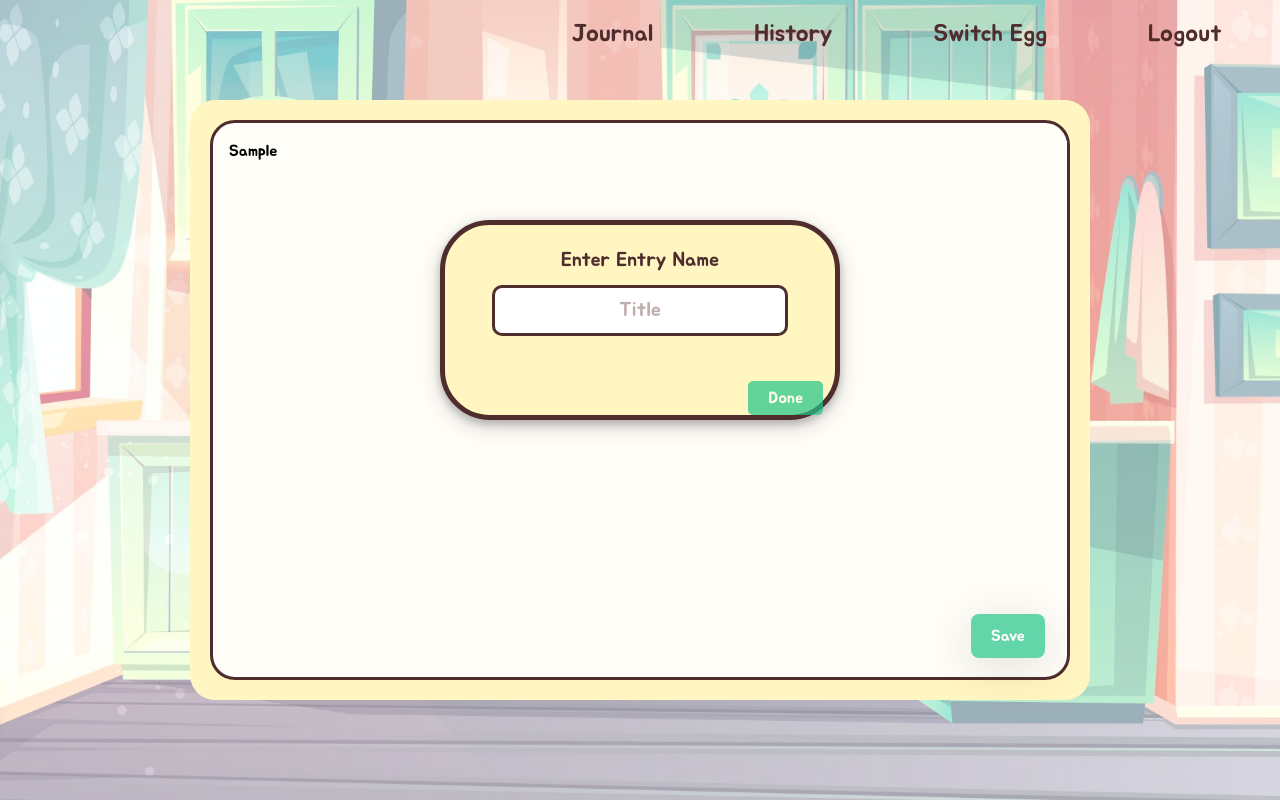
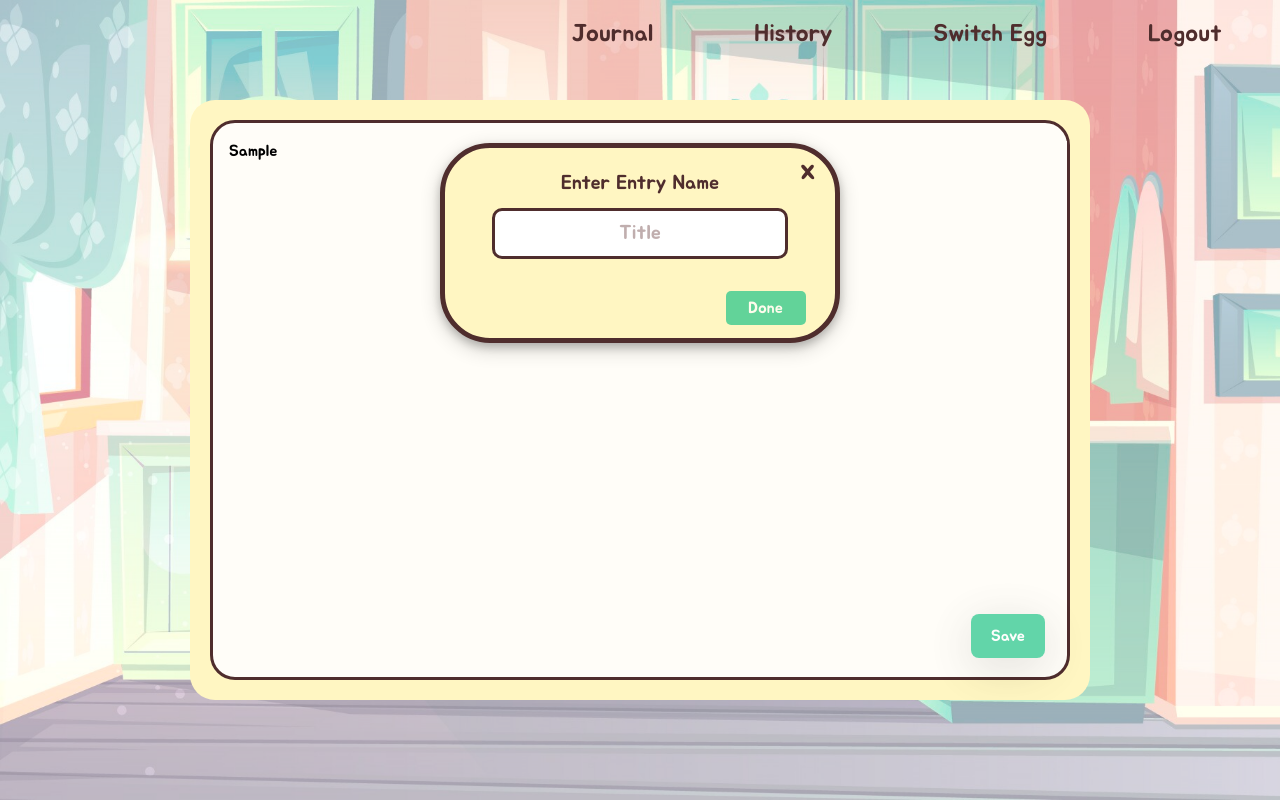
Before and after one commit to xuserena12/sunny-side-diaries, a React (Create React App) app in the folder frontend/: page /journal in a window 1280 px wide. Both pictures are taken after typing "Sample" into the empty fields and a click on the button "Save". Built offline with nearby package versions, Linux system fonts and the light colour scheme; a web font is replaced by a local one.

Commit message:
design changes

```diff
--- a/frontend/src/Colours.css
+++ b/frontend/src/Colours.css
@@ -3,4 +3,5 @@
     --mellow: #fff6c2;
     --green: #21c589;
     --cream: #FFFDF8;
+    --red:  #FF9898;
 }
--- a/frontend/src/components/Entry.css
+++ b/frontend/src/components/Entry.css
@@ -56,13 +56,19 @@
 }
 
 
-.button-container {
+.analysis {
   position: absolute;
   bottom: 0;
   right: 0;
   margin-right: 12px;
+  background-color: var(--green);
+  color: white;
+  padding: 10px;
+  border-radius: 5px;
+  opacity: 0.6;
+  box-shadow: 0 5px 3px 0 rgba(0,0,0,0.1), 0 5px 3px 0 rgba(0,0,0,0.1);
 }
 
-.analysis {
-  /* background-color: #716e6e; */
+.analysis:hover {
+  opacity: 1;
 }
--- a/frontend/src/components/Entry.js
+++ b/frontend/src/components/Entry.js
@@ -30,9 +30,7 @@ const Entry = ({ date, title, content }) => {
         <div>
           <p className="content">{content}</p>
         </div>
-        <div className="button-container">
             <button className="analysis" onClick={handleClick}>See analysis</button>
-        </div>
         </div>
       </div>
 
--- a/frontend/src/components/Modal.css
+++ b/frontend/src/components/Modal.css
@@ -4,20 +4,17 @@
     background-color: var(--mellow);
     height: 200px;
     width: 400px;
-    top: -100px;
     border-radius: 50px;
     text-align: center;
-    margin: auto;
     padding: 10px;
     border: 5px solid var(--brown);
     box-shadow: 0 4px 8px 0 rgba(0, 0, 0, 0.2), 0 6px 20px 0 rgba(0, 0, 0, 0.19);
-    display: block;
     align-items: center;
     justify-content: center;
-    position: fixed;
-    top: 40%;
+    position: relative;
+    top: 50%;
     left: 50%;
-    transform: translate(-50%, -50%);
+    transform: translate(-50%, -10%);
 }
 
 .modal-content:hover {
@@ -41,24 +38,33 @@ h2 {
     font-size: 20px;
 }
 
-.button-container {
-    display: flex;
-    justify-content: space-between;
-    margin-top: 15px;
-}
-
 .button-container button {
     flex: 1; /* Use flex to distribute space equally */
     box-sizing: border-box;
     padding: 5px 20px;
+    width: 80px;
     border: none;
     border-radius: 5px;
     cursor: pointer;
     color: #fff;
     font-size: 16px;
+    position: absolute;
     background-color: var(--green);
+    margin-right: 10px;
 }
 
 .button-container:hover button {
     background-color: var(--green);
 }
+
+.close {
+    font-size: 30px;
+    color: var(--brown);
+    top: 0;
+    position: absolute;
+    right: 5%;
+}
+
+.close:hover {
+    color: var(--red);
+}
--- a/frontend/src/components/Modal.js
+++ b/frontend/src/components/Modal.js
@@ -2,6 +2,7 @@
 import { useState } from "react";
 import "./Modal.css";
 import axios from 'axios';
+import x from '../assets/images/x.png';
 
 const Modal = ({ toggleModal, content }) => {
   const id = localStorage.getItem('userId');
@@ -52,6 +53,7 @@ const Modal = ({ toggleModal, content }) => {
         </input>
         <div className="button-container">
             <button type="submit" onClick={submitEntry}>Done</button>
+            <div className="close" onClick={toggleModal}>x</div>
         </div>
         </div>
       </div>
--- a/frontend/src/pages/Journal.css
+++ b/frontend/src/pages/Journal.css
@@ -31,7 +31,7 @@
 }
 
  .outer-journal button {
-  background-color: #21c589;
+  background-color: var(--green);
   border: none;
   color: white;
   padding: 10px 20px;
```
Also changed, not shown: frontend/src/assets/images/x.png (added), 1 other file (tests, documents, lock files or other folders).
